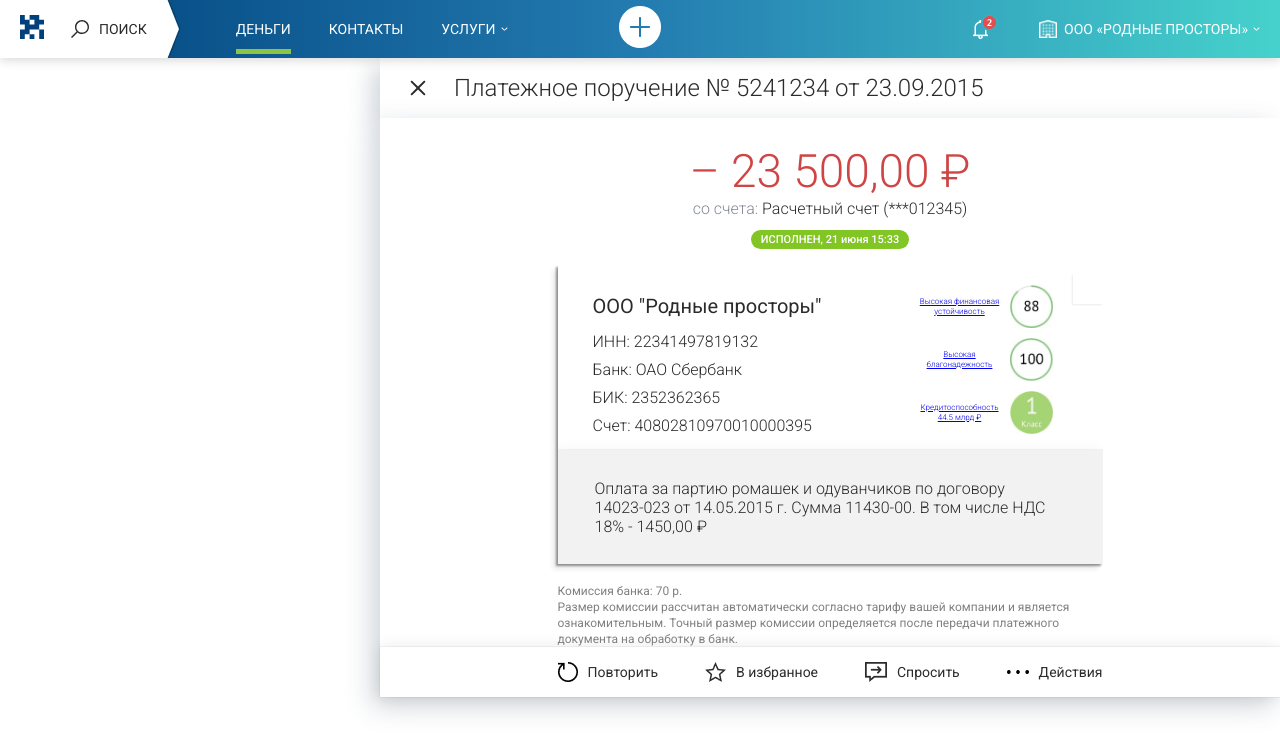
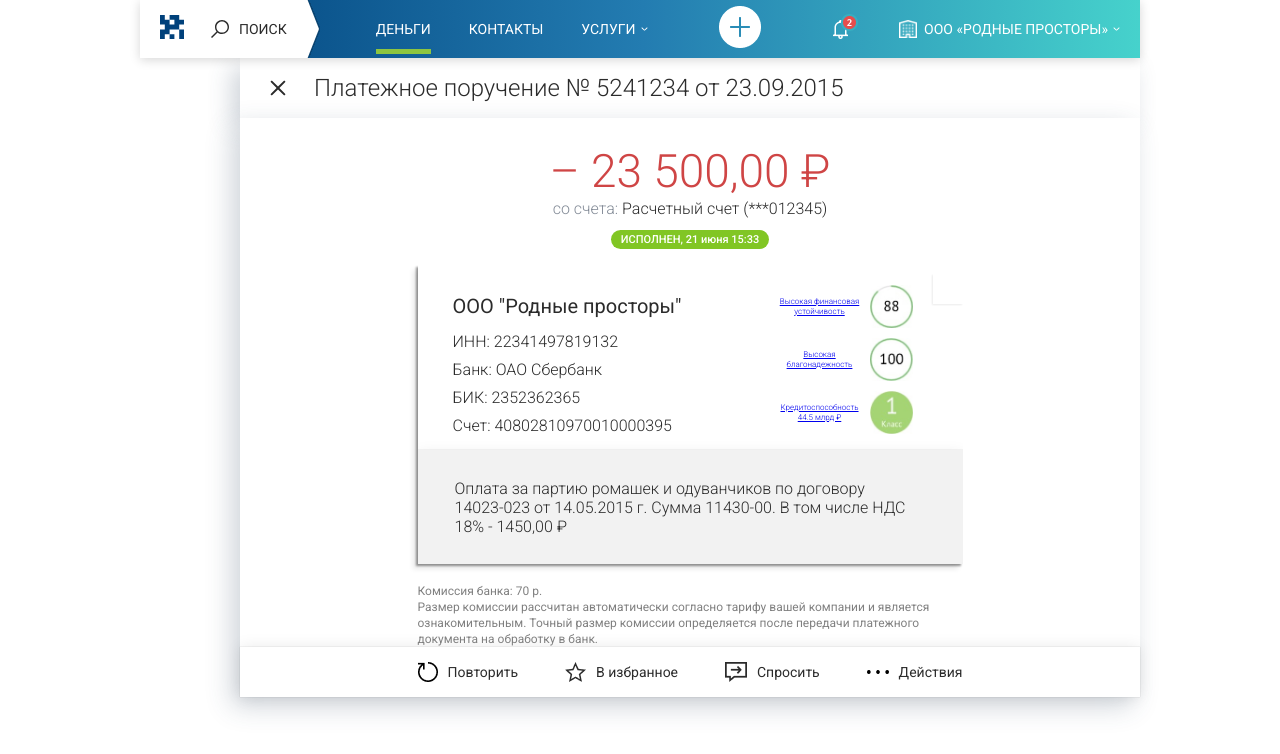
Before and after one commit to Vladimir-Fedorov/modulebank, a plain HTML site: page index.html in a window 1280 px wide. Drawn offline with Linux system fonts and the light colour scheme.

Commit message:
Правки: добавление адаптива до 1024px

```diff
--- /dev/null
+++ b/sass/_media.sass
@@ -0,0 +1,6 @@
+@media (max-width: 1300px)
+  .container
+    width: 1000px
+  .header
+    &-center
+      left: 60%
--- a/sass/style.sass
+++ b/sass/style.sass
@@ -4,3 +4,5 @@
 @import 'blocks/header'
 //Главный экран
 @import 'blocks/main'
+//Адаптив
+@import 'media'
```
Also changed, not shown: css/style.css, 1 other file.
